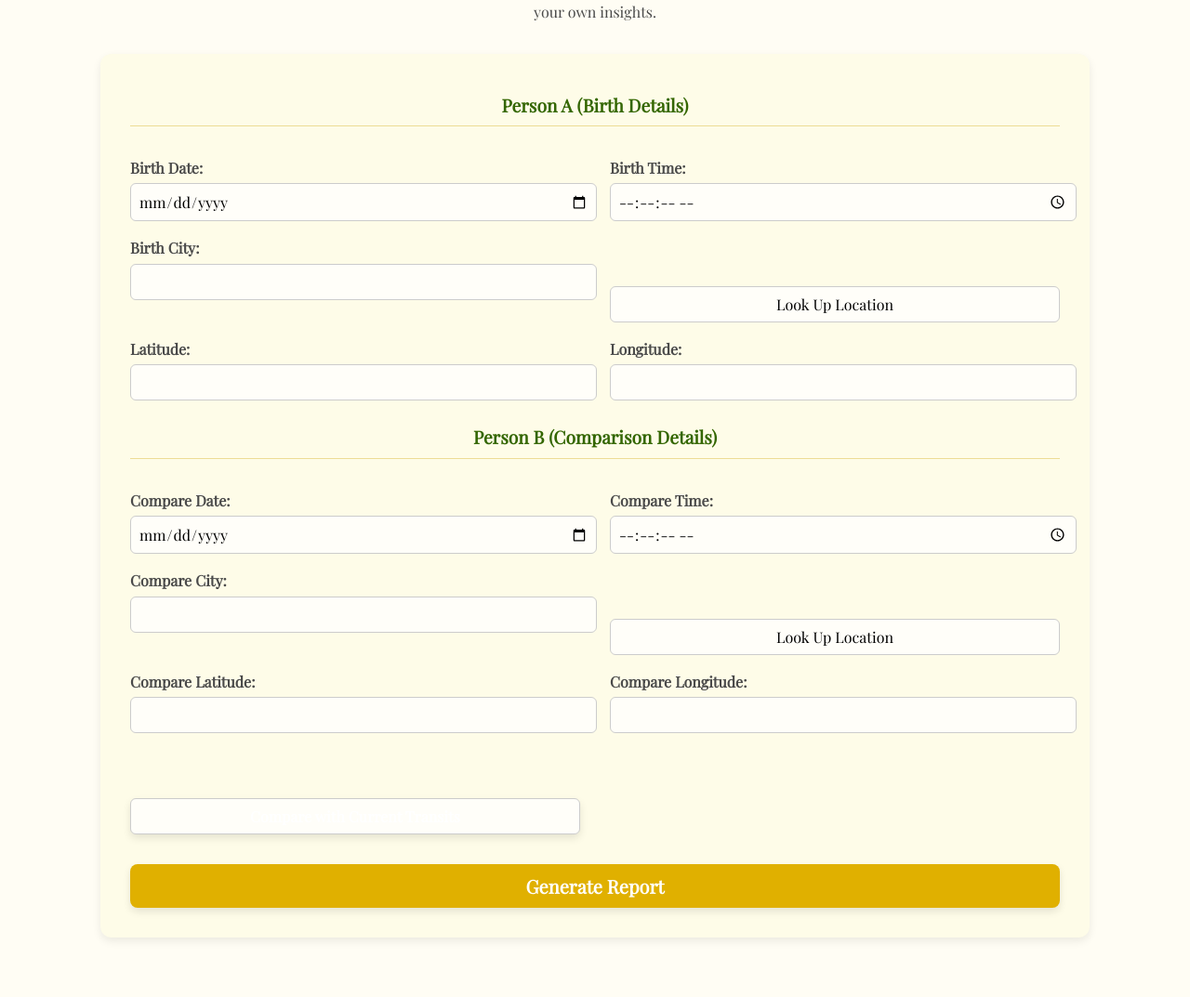
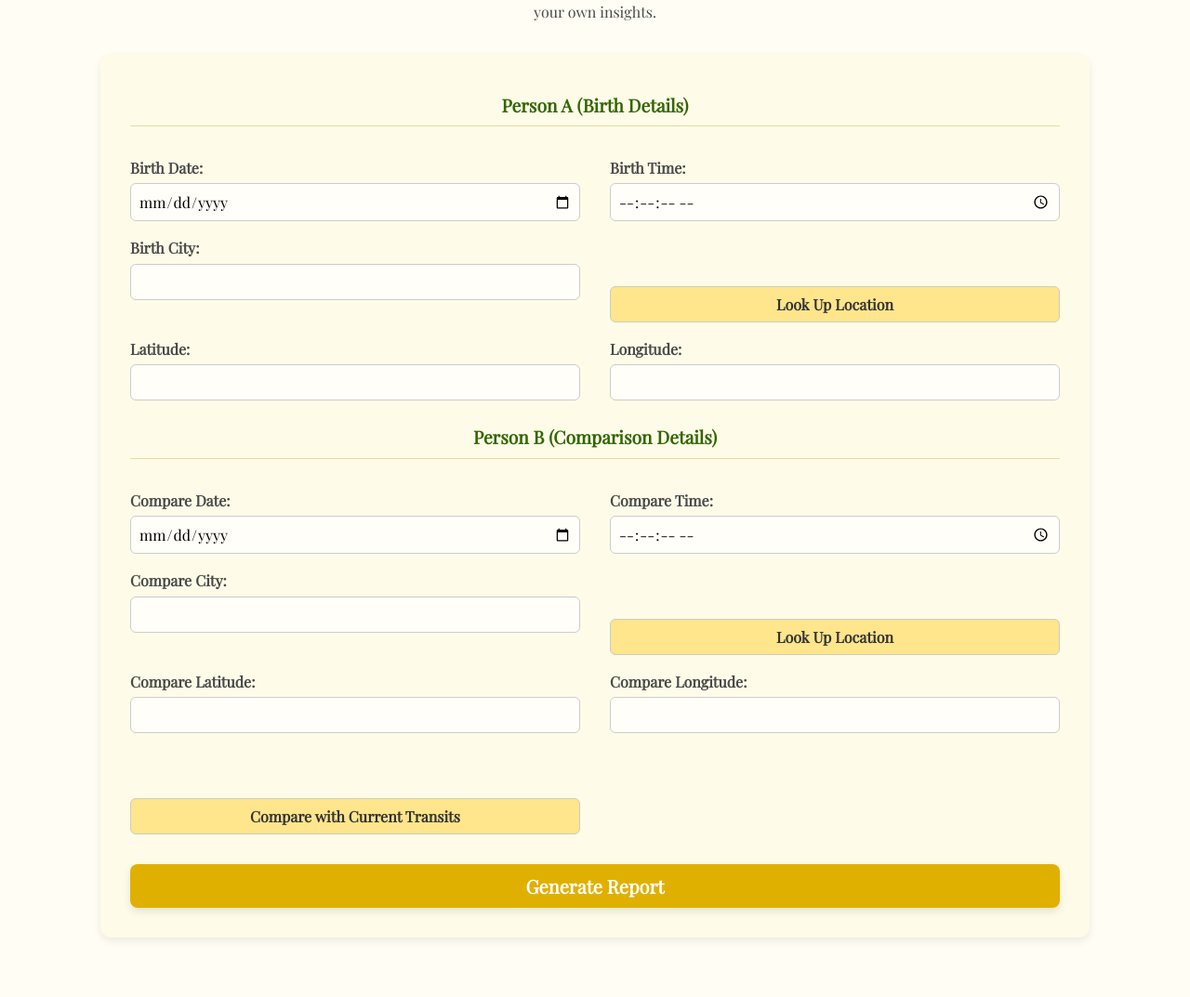
Before and after one commit to mailtoyaggi/Cosmic-Juice-Extractor, a Flask app: page / in a window 1280 px wide. Shown: the part 198-1271 px from the top of the page at 93% size. Run offline with Flask 3, Linux system fonts and the light colour scheme.

Commit message:
Refined button styles: Primary for Generate Report, secondary for Transits & Look Up

```diff
--- a/static/style.css
+++ b/static/style.css
@@ -1,8 +1,22 @@
 @import url('https://fonts.googleapis.com/css2?family=Playfair+Display&display=swap');
 
-body, input, button, select, textarea {
+/* Apply Playfair Display to major text elements, Segoe UI (or similar) for body text for readability */
+body {
+  font-family: 'Segoe UI', Tahoma, Geneva, Verdana, sans-serif; /* A more common, clean font for readability */
+}
+
+h1, summary, .explanation { /* Apply Playfair Display to headings and specific elements */
   font-family: 'Playfair Display', serif;
 }
+
+/* Ensure consistent font for form inputs/buttons where appropriate */
+input, select, textarea {
+  font-family: 'Segoe UI', Tahoma, Geneva, Verdana, sans-serif;
+}
+button {
+  font-family: 'Playfair Display', serif; /* Buttons often look good with a heading font */
+}
+
 
 body {
   background: #FFFBEA; /* Softer, creamy lemon yellow */
@@ -63,78 +77,78 @@
   color: #4a4a4a; /* Consistent label color */
 }
 
-input, select, button[type="button"] {
+/* INPUTS and SELECTS */
+input, select {
   padding: 0.75rem; /* Increased padding for better tap targets */
   font-size: 1rem; /* Slightly larger font size */
   border: 1px solid #ccc;
   border-radius: 8px; /* Slightly more rounded */
-  background: #fffef9;
+  background: #fffef9; /* Light background for inputs/selects */
+  box-sizing: border-box; /* Ensure padding is included in element's total width/height */
 }
 
 /* ========== Buttons ========== */
 
-button[type="submit"],
-.generate-btn { /* Apply these styles to both main action buttons */
-  background-color: #DAA520; /* Goldenrod - main primary action color */
+/* Base styles for ALL buttons to reset browser defaults and provide a consistent foundation */
+button {
+  padding: 0.75rem 1.2rem; /* Default padding for all buttons */
+  font-size: 1rem; /* Default font size for all buttons */
+  border: none; /* Remove default button border */
+  border-radius: 8px; /* Default border radius for all buttons */
+  cursor: pointer;
+  transition: background-color 0.2s ease, transform 0.2s ease, box-shadow 0.2s ease;
+  box-sizing: border-box;
+  background-color: #e0e0e0; /* A neutral light grey default to ensure visibility */
+  color: #333; /* Default text color for buttons */
+}
+
+/* PRIMARY ACTION BUTTON ("Generate Report") */
+/* This style now exclusively applies to the submit button. */
+button[type="submit"] {
+  background-color: #DAA520; /* Goldenrod - primary action color */
   color: white;
   font-weight: bold;
-  padding: 14px 24px;
-  font-size: 1.25rem; /* Slightly larger font for main actions */
-  border: none;
-  border-radius: 8px;
-  cursor: pointer;
-  transition: background-color 0.2s ease, transform 0.2s ease;
-  box-shadow: 0 4px 8px rgba(0,0,0,0.1); /* Consistent shadow for primary buttons */
+  padding: 14px 24px; /* Larger padding for primary buttons */
+  font-size: 1.25rem; /* Larger font for primary buttons */
+  box-shadow: 0 4px 8px rgba(0,0,0,0.1);
 }
 
-button[type="submit"] {
-  grid-column: 1 / -1;
-  justify-self: center;
-  margin-top: 1.5rem; /* More margin */
-}
-
-.generate-btn:hover,
 button[type="submit"]:hover {
   background-color: #C2931D; /* Darker goldenrod on hover */
   transform: translateY(-2px);
+  box-shadow: 0 8px 16px rgba(0,0,0,0.15);
 }
 
-.generate-btn:active,
 button[type="submit"]:active {
   background-color: #B0851B; /* Even darker on active */
   transform: translateY(0);
-}
-
-.transit-btn, /* This was the "Generate Report" button in your old HTML, but now it's "Compare with current transits" */
-.lookup-btn { /* Group lookup and transit buttons for consistent styling */
-  background-color: #ffe58b; /* Original lighter yellow for secondary actions */
-  font-weight: bold;
-  color: #333;
-  padding: 0.6rem 1rem; /* Slightly more padding */
-  font-size: 0.95rem; /* Consistent smaller font */
-  border: 1px solid #d1a000;
-  border-radius: 6px;
-  cursor: pointer;
-  transition: background-color 0.25s ease;
-  margin-top: 0.5rem; /* Add margin to separate from input */
-}
-
-.transit-btn:hover,
-.lookup-btn:hover {
-  background-color: #ffdd66;
-}
-
-.transit-btn:active,
-.lookup-btn:active {
-  background-color: #f2c744;
-}
-
-/* Specific styles for location lookup button in the form grid */
-form div button[type="button"] { /* Target 'Look Up Location' buttons */
-    margin-top: 1.5rem; /* Push it down a bit to align */
+  box-shadow: 0 4px 8px rgba(0,0,0,0.1);
 }
 
 
+/* SECONDARY ACTION BUTTONS (e.g., "Look Up Location", "Compare with Current Transits") */
+/* These buttons will be the lighter yellow. */
+.lookup-btn {
+  background-color: #ffe58b; /* Lighter yellow for secondary actions */
+  font-weight: bold;
+  color: #333;
+  padding: 0.6rem 1rem;
+  font-size: 0.95rem;
+  border: 1px solid #d1a000;
+}
+
+.lookup-btn:hover {
+  background-color: #ffdd66;
+  transform: translateY(-1px);
+}
+
+.lookup-btn:active {
+  background-color: #f2c744;
+  transform: translateY(0);
+}
+
+
+/* Specific styles for copy and download buttons - seem good as they are */
 .copy-section-btn {
   font-size: 0.85rem;
   padding: 6px 10px;
@@ -142,7 +156,6 @@
   top: 12px;
   right: 16px;
   background-color: #69b84d; /* Green */
-  border: none;
   color: white;
   border-radius: 6px;
   cursor: pointer;
@@ -162,7 +175,6 @@
   text-align: center;
   margin: 1.5rem auto 2.5rem auto; /* More vertical margin */
   color: white;
-  border: none;
   border-radius: 6px;
   cursor: pointer;
   transition: background 0.2s ease;
@@ -173,6 +185,21 @@
 }
 
 /* ========== Layout ========== */
+
+/* Ensure submit button maintains its grid positioning */
+button[type="submit"] {
+  grid-column: 1 / -1;
+  justify-self: center;
+  margin-top: 1.5rem; /* More margin */
+}
+
+/* Adjustments for location lookup button alignment in the form grid */
+/* This will apply to both "Look Up Location" and "Compare with Current Transits" if they have class="lookup-btn" */
+form div .lookup-btn { /* Target buttons with .lookup-btn inside a form div */
+    margin-top: 1.5rem; /* Push it down a bit to align with inputs */
+    width: 100%; /* Make sure these buttons fill their column on smaller screens */
+}
+
 
 textarea {
   width: 100%;
@@ -265,13 +292,14 @@
     margin-bottom: 0.75rem;
   }
 
-  input, select, button[type="button"], .transit-btn, .lookup-btn {
-    padding: 0.6rem; /* Slightly less padding for inputs/secondary buttons */
-    font-size: 0.9rem; /* Smaller font for inputs/secondary buttons */
+  /* This combines input/select with primary/secondary buttons and makes them responsive */
+  input, select, .lookup-btn { /* Removed .generate-btn as it's now .lookup-btn */
+    padding: 0.6rem; /* Slightly less padding for inputs/buttons */
+    font-size: 0.9rem; /* Smaller font for inputs/buttons */
   }
 
-  .generate-btn, /* Compare with Current Transits */
-  button[type="submit"] { /* Generate Report */
+  /* Ensure primary buttons are full width on mobile */
+  button[type="submit"] { /* Only submit button is primary now */
     padding: 12px 20px; /* Adjust padding for main buttons */
     font-size: 1.1rem; /* Adjust font size for main buttons */
     width: 100%; /* Make them full width on mobile */
@@ -314,7 +342,7 @@
     h1 {
         font-size: 1.8rem;
     }
-    .generate-btn, button[type="submit"] {
+    button[type="submit"] { /* Only submit button is primary now */
         padding: 10px 15px;
         font-size: 1rem;
     }
--- a/templates/form.html
+++ b/templates/form.html
@@ -153,7 +153,7 @@
     <div><label for="birth_date">Birth Date:</label><input type="date" name="birth_date" id="birth_date" required></div>
     <div><label for="birth_time">Birth Time:</label><input type="time" name="birth_time" id="birth_time" step="1" required></div>
     <div><label for="birth_city">Birth City:</label><input type="text" id="birth_city"></div>
-    <div><label>&nbsp;</label><button type="button" onclick="lookupCity('birth_city','latitude','longitude')">Look Up Location</button></div>
+    <div><label>&nbsp;</label><button type="button" class="lookup-btn" onclick="lookupCity('birth_city','latitude','longitude')">Look Up Location</button></div>
     <div><label for="latitude">Latitude:</label><input type="text" name="latitude" id="latitude" required></div>
     <div><label for="longitude">Longitude:</label><input type="text" name="longitude" id="longitude" required></div>
 
@@ -161,11 +161,11 @@
     <div><label for="compare_date">Compare Date:</label><input type="date" name="compare_date" id="compare_date" required></div>
     <div><label for="compare_time">Compare Time:</label><input type="time" name="compare_time" id="compare_time" step="1" required></div>
     <div><label for="compare_city">Compare City:</label><input type="text" id="compare_city"></div>
-    <div><label>&nbsp;</label><button type="button" onclick="lookupCity('compare_city','compare_latitude','compare_longitude')">Look Up Location</button></div>
+    <div><label>&nbsp;</label><button type="button" class="lookup-btn" onclick="lookupCity('compare_city','compare_latitude','compare_longitude')">Look Up Location</button></div>
     <div><label for="compare_latitude">Compare Latitude:</label><input type="text" name="compare_latitude" id="compare_latitude" required></div>
     <div><label for="compare_longitude">Compare Longitude:</label><input type="text" name="compare_longitude" id="compare_longitude" required></div>
     <div><label>&nbsp;</label>
-      <button type="button" class="generate-btn" onclick="fillTransits()">Compare with Current Transits</button>
+      <button type="button" class="lookup-btn" onclick="fillTransits()">Compare with Current Transits</button>
     </div>
 
     <button type="submit" class="transit-btn">Generate Report</button>
```
